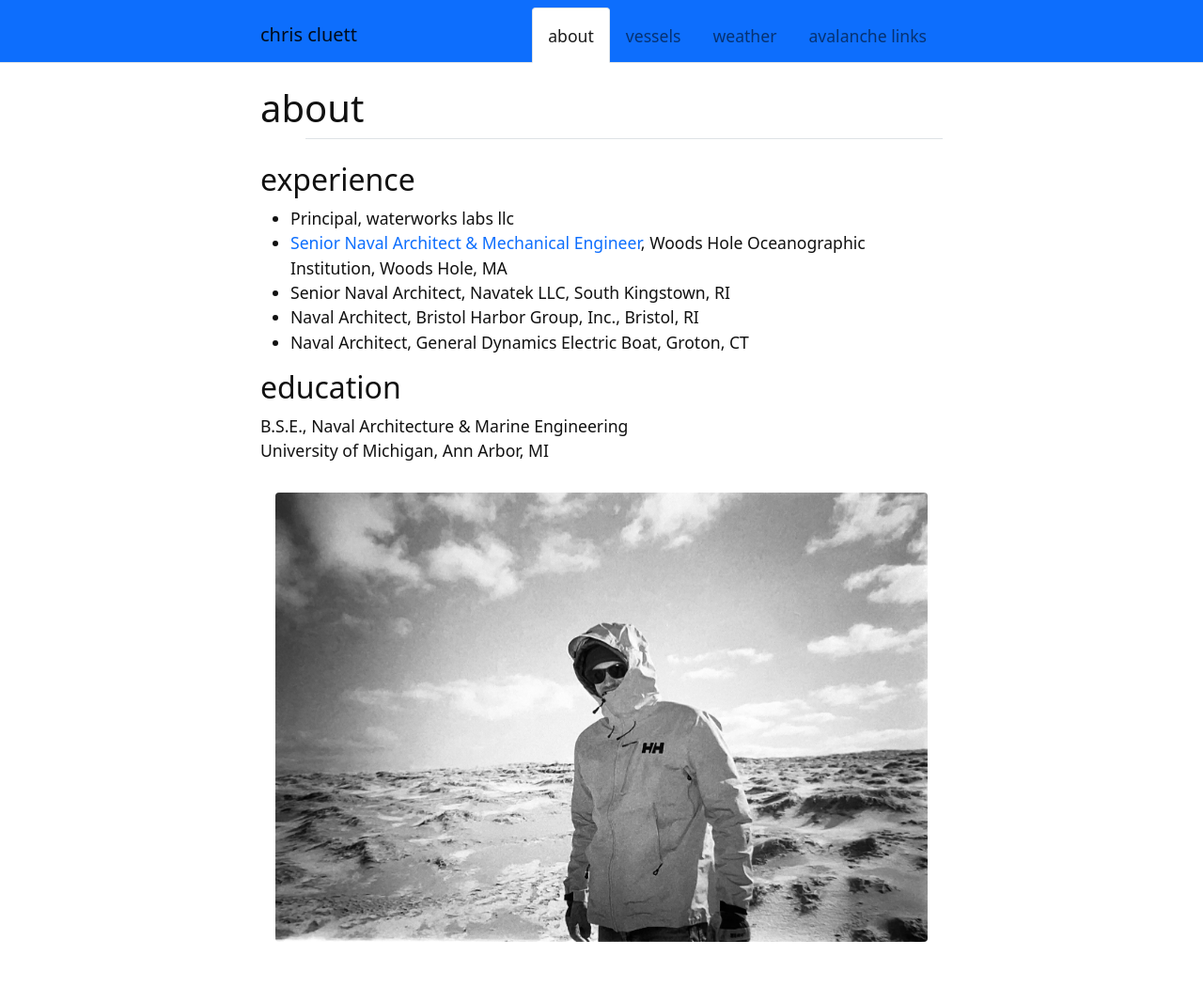
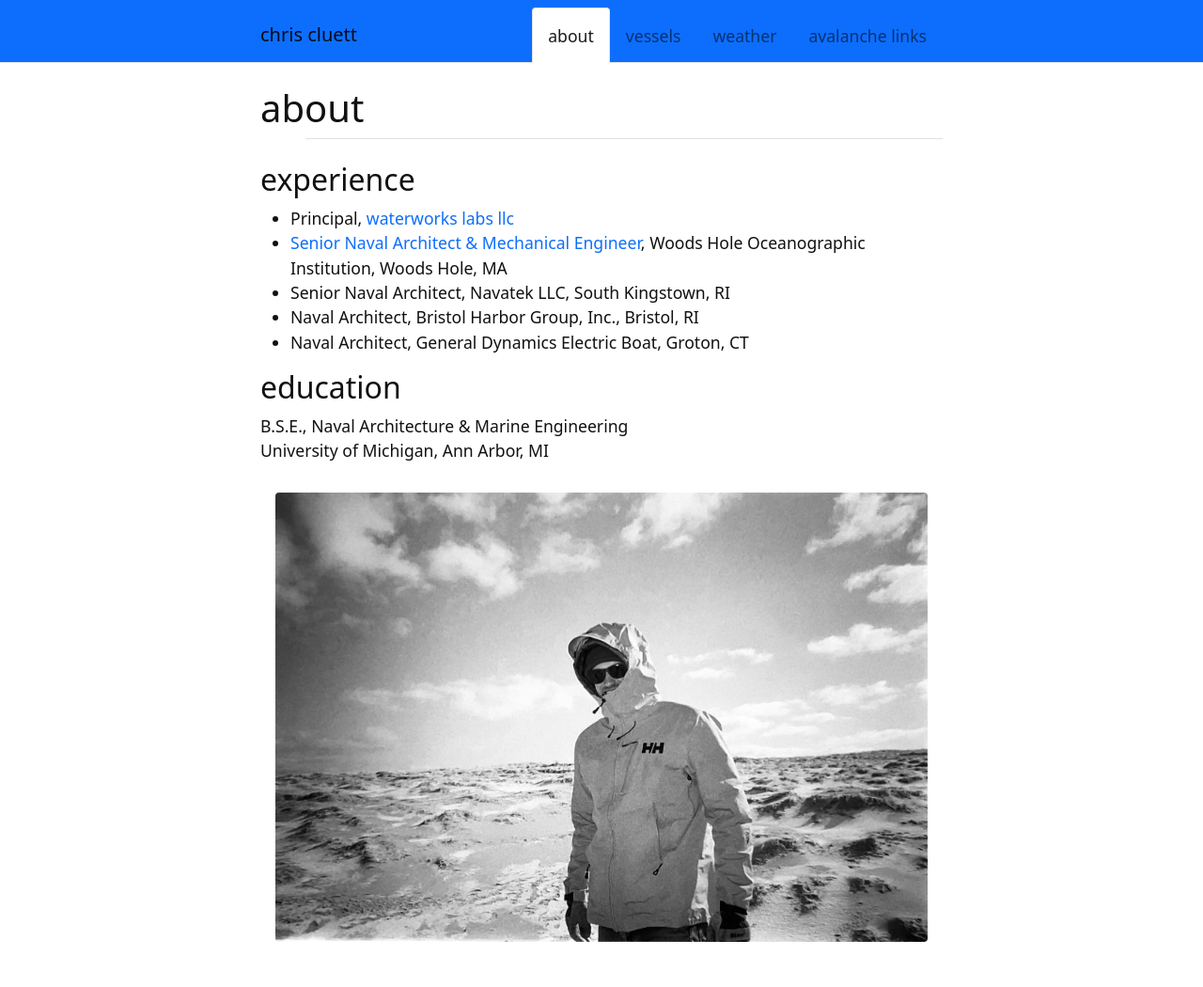
Before and after one commit to ccluett/website, a Jekyll site: the page built from content/0-about.md, in a window 1280 px wide. Shown: the whole page at 94% size. Built offline with Jekyll 4.4.1, drawn with Linux system fonts in a browser that asks for light colours; part of the change alters nothing that is shown.

```diff
--- a/content/0-about.md
+++ b/content/0-about.md
@@ -4,7 +4,7 @@ nav: about
 ---
 
 ## experience
-* Principal, waterworks labs llc
+* Principal, [waterworks labs llc](https://waterworkslabs.com)
 * [Senior Naval Architect & Mechanical Engineer](https://www2.whoi.edu/staff/ccluett/), Woods Hole Oceanographic Institution, Woods Hole, MA
 * Senior Naval Architect, Navatek LLC, South Kingstown, RI
 * Naval Architect, Bristol Harbor Group, Inc., Bristol, RI
```
